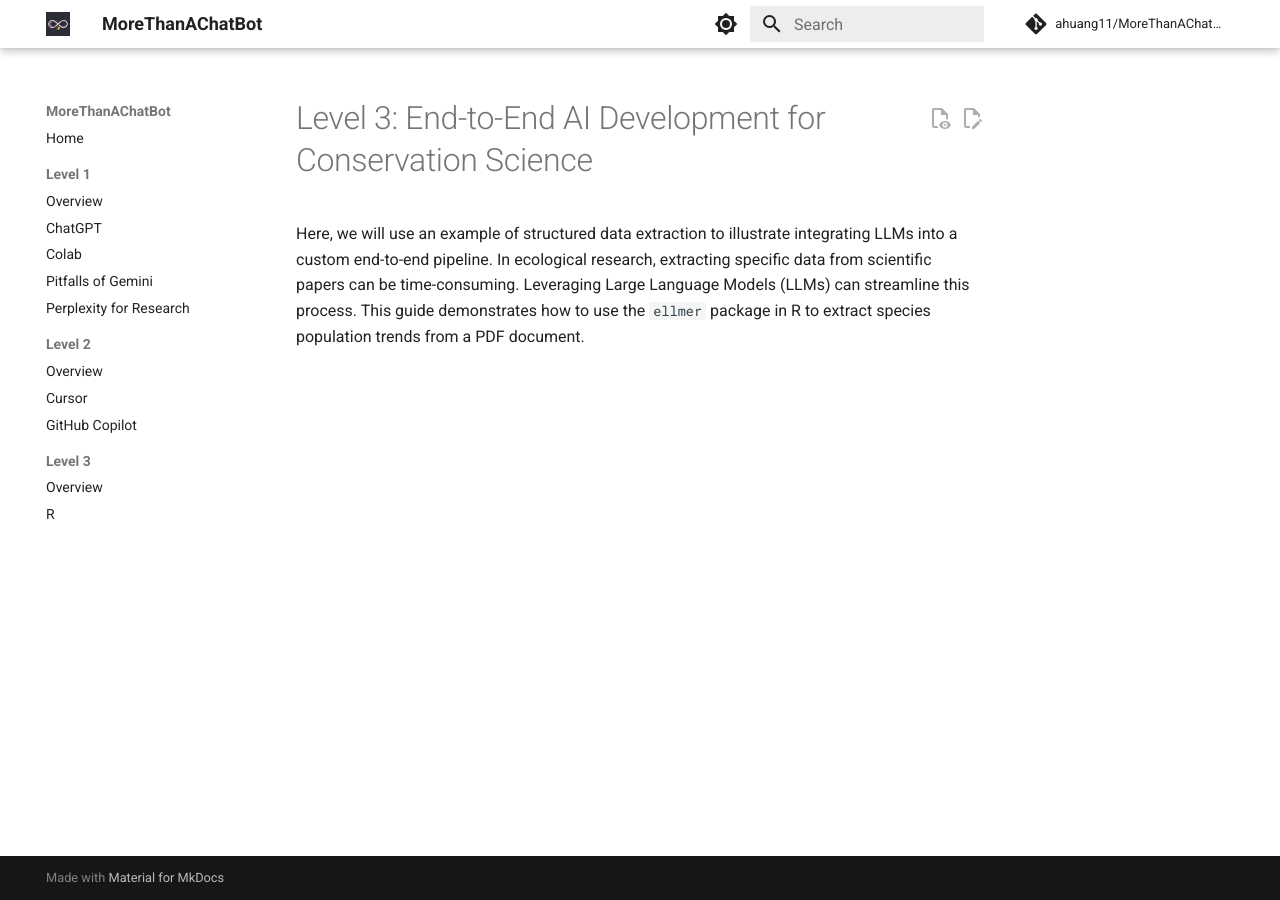
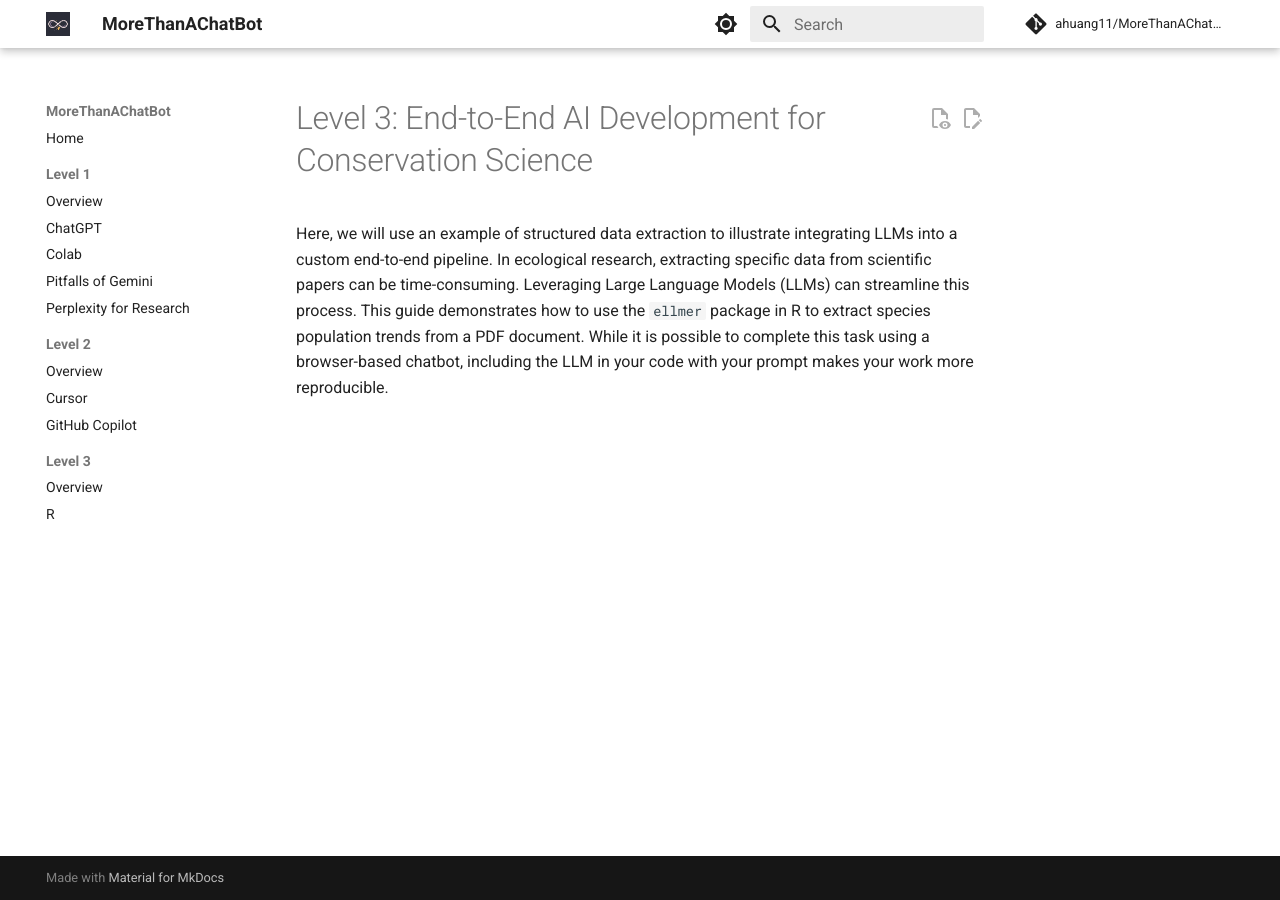
Before and after one commit to ahuang11/MoreThanAChatBot, an MkDocs documentation site: the page built from docs/level3/index.md, in a window 1280 px wide. Built offline with MkDocs 1.6.1 and Material for MkDocs 9.7.7, drawn with Linux system fonts in a browser that asks for light colours; comment, search, counter and statistics services are not loaded.

Commit message:
update level 3 index

```diff
--- a/docs/level3/index.md
+++ b/docs/level3/index.md
@@ -1,4 +1,4 @@
 
 # Level 3: End-to-End AI Development for Conservation Science
 
-Here, we will use an example of structured data extraction to illustrate integrating LLMs into a custom end-to-end pipeline. In ecological research, extracting specific data from scientific papers can be time-consuming. Leveraging Large Language Models (LLMs) can streamline this process. This guide demonstrates how to use the `ellmer` package in R to extract species population trends from a PDF document.
+Here, we will use an example of structured data extraction to illustrate integrating LLMs into a custom end-to-end pipeline. In ecological research, extracting specific data from scientific papers can be time-consuming. Leveraging Large Language Models (LLMs) can streamline this process. This guide demonstrates how to use the `ellmer` package in R to extract species population trends from a PDF document. While it is possible to complete this task using a browser-based chatbot, including the LLM in your code with your prompt makes your work more reproducible.
```
